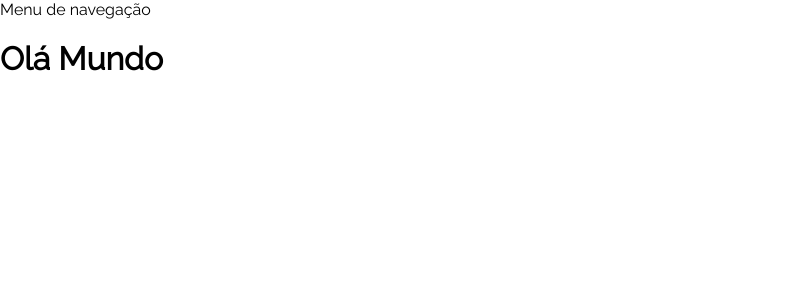
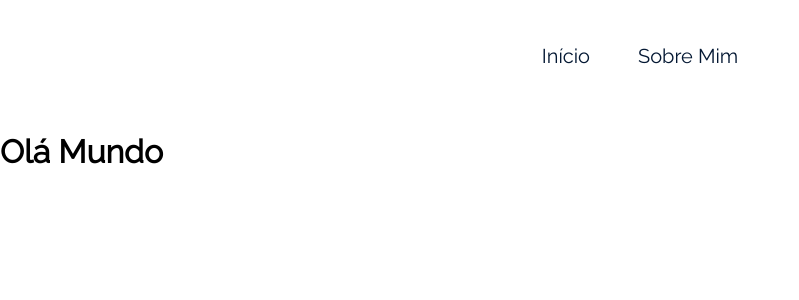
Before and after one commit to GuilhermeSerafim/ola-mundo, a React (Create React App) app: page / in a window 1280 px wide. Shown: the top 300 px of the page, without its empty margins (0-799 px from the left). Built offline with nearby package versions, Linux system fonts and the light colour scheme.

Commit message:
Criando menu com Link e to do react router

```diff
--- a/src/componentes/Menu/index.js
+++ b/src/componentes/Menu/index.js
@@ -1,6 +1,20 @@
-import './Menu.module.css'
+import { Link } from 'react-router-dom';
+import styles from './Menu.module.css';
+
 const Menu = () => {
-    return "Menu de navegação"
+    return (
+        <header>
+            <nav className={styles.navegacao}>
+                <Link className={styles.link} to='/'>
+                    Início
+                </Link>
+                <Link className={styles.link} to='/sobremim'>
+                    Sobre Mim
+                </Link>
+            </nav>
+
+        </header>
+    )
 }
 
 export default Menu;
```
